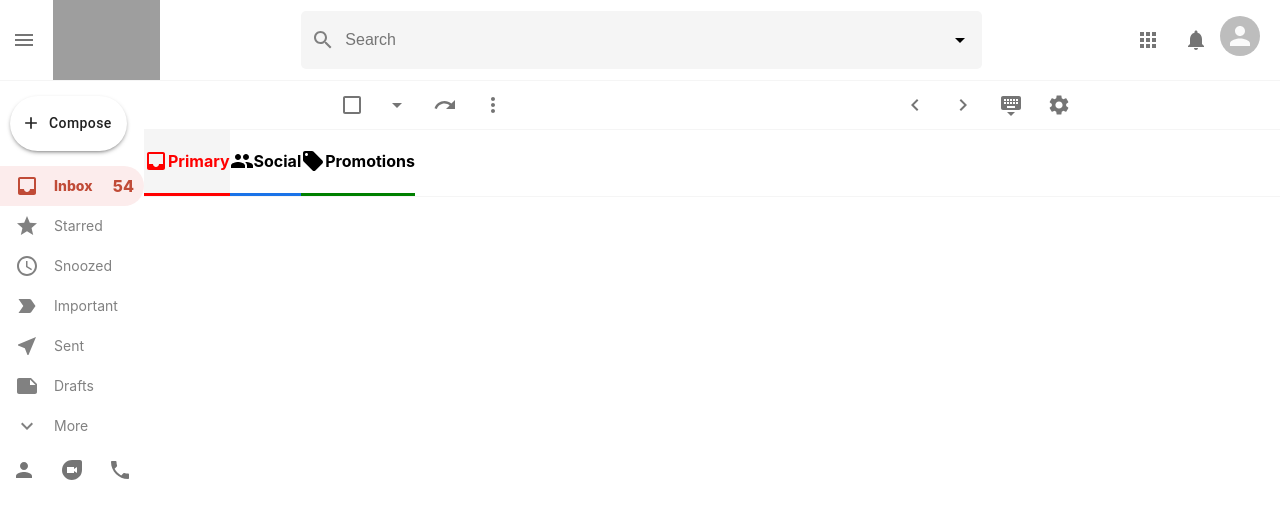
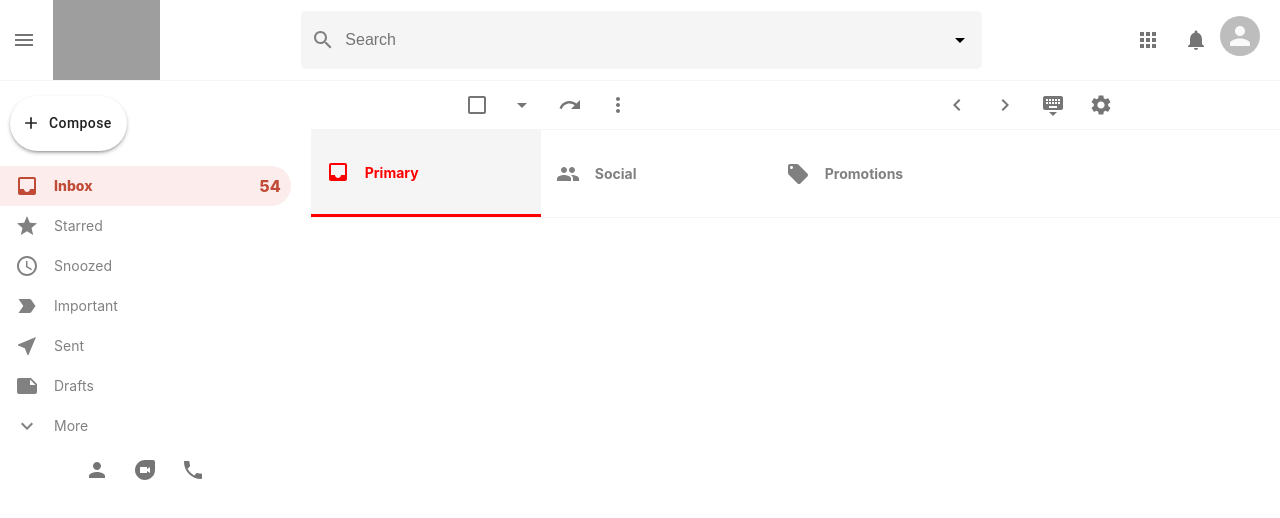
Before and after one commit to atubak400/gmail, a React (Create React App) app in the folder gmail-clone/: page / in a window 1280 px wide. Shown: the top 518 px of the page. Built offline with nearby package versions, Linux system fonts and the light colour scheme; grey boxes are pictures that could not be loaded.

Commit message:
section headers..i.e. Primary, social and Promotion done

```diff
--- a/gmail-clone/src/section.css
+++ b/gmail-clone/src/section.css
@@ -1,6 +1,22 @@
 .section {
   display: flex;
   align-items: center;
+  border-bottom-width: 2px;
+  padding: 15px;
+  min-width: 200px;
+  cursor: pointer;
+  color: gray;
+  border-width: 0 !important;
+}
+
+.section:hover {
+  background-color: whitesmoke;
+  border-width: 3px !important;
+}
+
+.section > h4 {
+  font-size: 14px;
+  margin-left: 15px;
 }
 
 .section--selected {
--- a/gmail-clone/src/sidebar.css
+++ b/gmail-clone/src/sidebar.css
@@ -1,3 +1,9 @@
+.sidebar {
+  flex: 0.3;
+  max-width: 300px;
+  padding-right: 20px;
+}
+
 .sidebar_compose {
   margin-top: 15px !important;
   margin-left: 10px !important;
```
